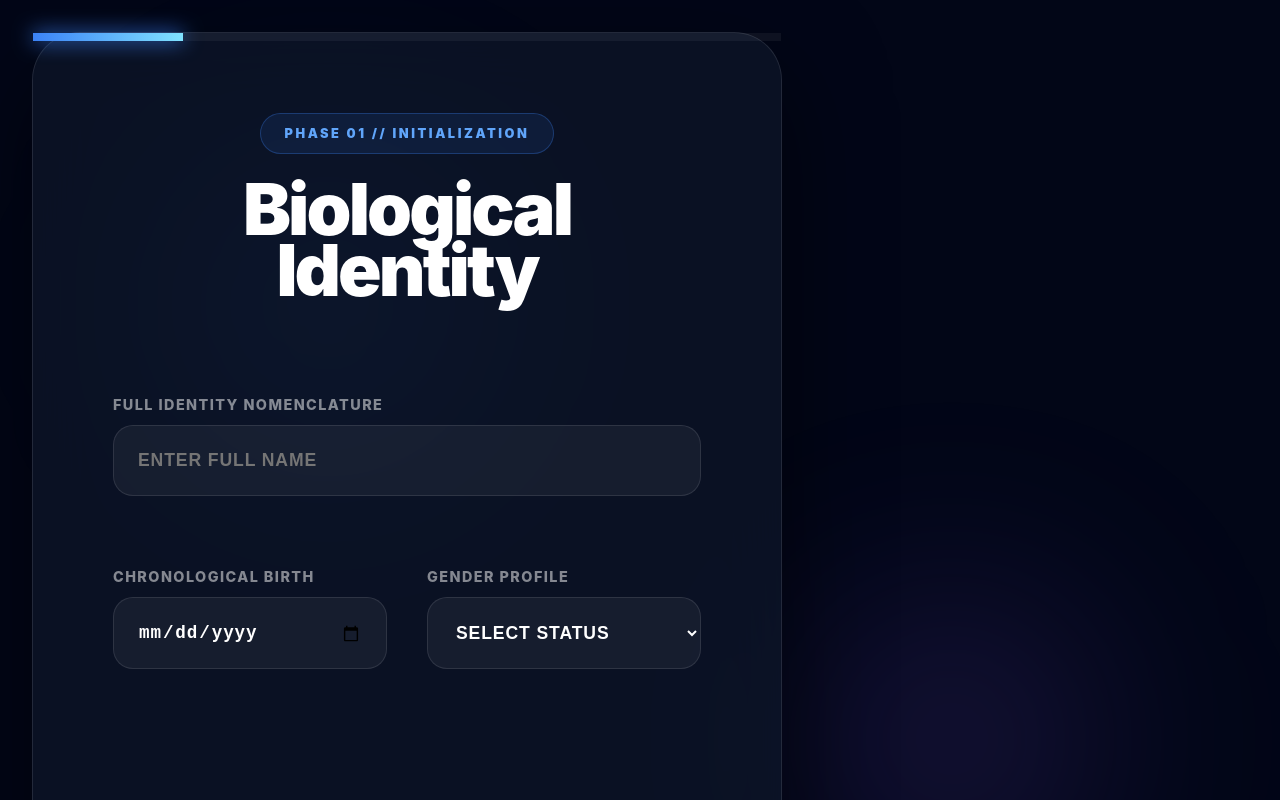
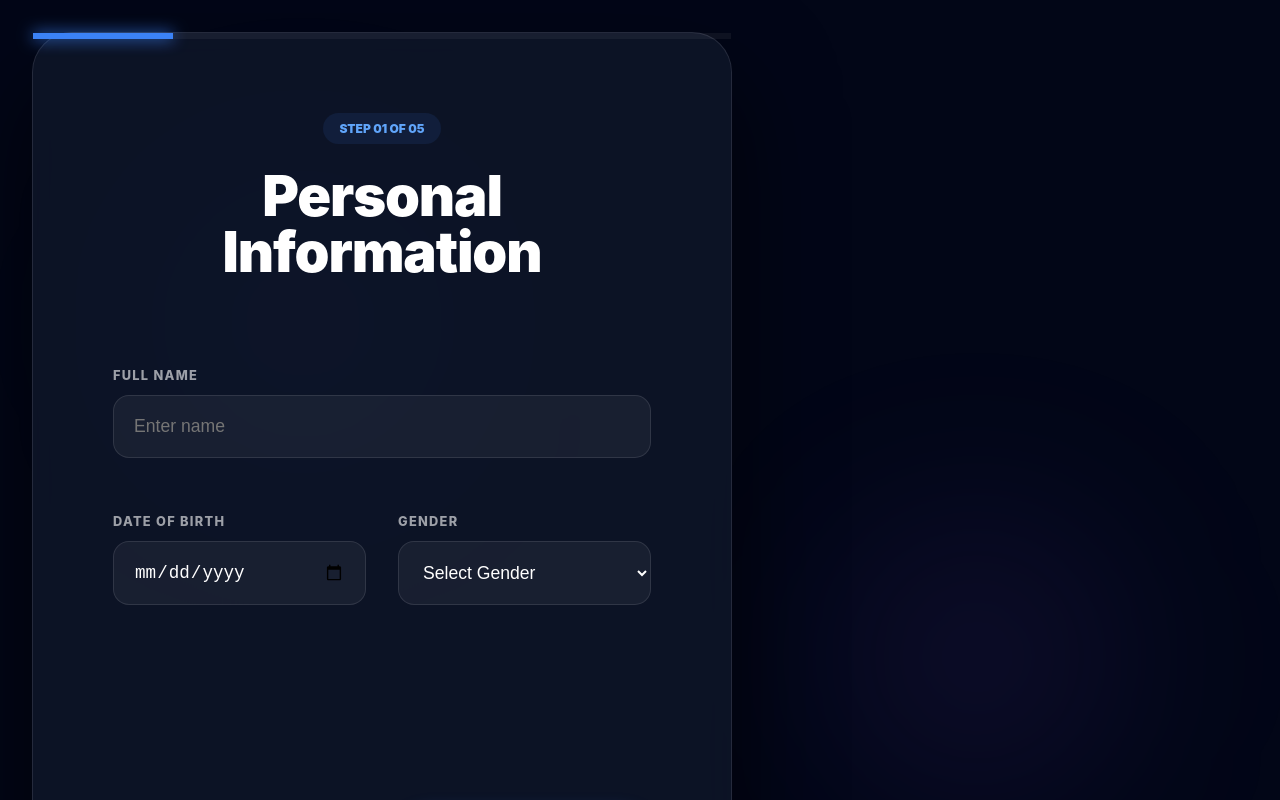
Before and after one commit to JoushaNandhu/gym-V_1, a Next.js app: page /onboarding in a window 1280 px wide. Shown: the top 800 px of the page. Built offline with nearby package versions, Linux system fonts and the light colour scheme.

Commit message:
feat: simplified English terminology across onboarding and reports (V4.3)

```diff
--- a/src/app/onboarding/page.tsx
+++ b/src/app/onboarding/page.tsx
@@ -5,8 +5,8 @@ import { useRouter } from "next/navigation";
 import { motion, AnimatePresence } from "framer-motion";
 import { differenceInYears, differenceInMonths } from "date-fns";
 import {
-  ChevronRight, ChevronLeft, Sparkles, User, MapPin, Scale, Stethoscope, Target, Calendar as CalendarIcon,
-  Upload, Plus, Trash2, Pill, Activity, ShieldBox, Orbit, Cpu, Zap
+  ChevronRight, ChevronLeft, Sparkles, Target, Calendar as CalendarIcon,
+  Upload, Plus, Trash2, Pill, Activity, Cpu, Zap
 } from "lucide-react";
 
 const countries = ["Australia", "Brazil", "Canada", "France", "Germany", "India", "Japan", "South Africa", "United Kingdom", "USA"].sort();
@@ -35,7 +35,7 @@ export default function OnboardingPage() {
         const today = new Date();
         const years = differenceInYears(today, birthDate);
         const months = differenceInMonths(today, birthDate) % 12;
-        let ageStr = `${years}y ${months}m`;
+        let ageStr = `${years} Years, ${months} Months`;
         setFormData(prev => ({ ...prev, age: ageStr }));
       } catch (e) { console.error(e); }
     }
@@ -70,81 +70,77 @@ export default function OnboardingPage() {
   return (
     <div className="onboarding-bg flex-center" style={{ minHeight: '100vh', background: '#020617', padding: '2rem', position: 'relative', overflow: 'hidden' }}>
 
-      {/* Animated Mesh Gradients for V4 UI */}
-      <div style={{ position: 'absolute', top: '10%', left: '10%', width: '400px', height: '400px', background: 'radial-gradient(circle, #3b82f640 0%, transparent 70%)', filter: 'blur(100px)', zIndex: 0 }} />
-      <div style={{ position: 'absolute', bottom: '10%', right: '10%', width: '400px', height: '400px', background: 'radial-gradient(circle, #8b5cf640 0%, transparent 70%)', filter: 'blur(100px)', zIndex: 0 }} />
+      <div style={{ position: 'absolute', top: '15%', left: '10%', width: '350px', height: '350px', background: 'radial-gradient(circle, #3b82f630 0%, transparent 70%)', filter: 'blur(100px)', zIndex: 0 }} />
+      <div style={{ position: 'absolute', bottom: '15%', right: '10%', width: '350px', height: '350px', background: 'radial-gradient(circle, #8b5cf630 0%, transparent 70%)', filter: 'blur(100px)', zIndex: 0 }} />
 
       <AnimatePresence mode="wait">
         <motion.div
-           key={step} initial={{ opacity: 0, scale: 0.95, filter: 'blur(10px)' }} animate={{ opacity: 1, scale: 1, filter: 'blur(0px)' }} exit={{ opacity: 0, scale: 1.05, filter: 'blur(10px)' }}
-           transition={{ duration: 0.6, type: "spring", bounce: 0.3 }}
+           key={step} initial={{ opacity: 0, y: 20 }} animate={{ opacity: 1, y: 0 }} exit={{ opacity: 0, y: -20 }}
+           transition={{ duration: 0.4 }}
            className="cyber-card"
-           style={{ width: '100%', maxWidth: '750px', background: 'rgba(15, 23, 42, 0.7)', backdropFilter: 'blur(30px)', border: '1px solid rgba(255,255,255,0.1)', padding: '5rem', borderRadius: '3rem', position: 'relative', zIndex: 1, boxShadow: '0 40px 100px rgba(0,0,0,0.5)' }}
+           style={{ width: '100%', maxWidth: '700px', background: 'rgba(15, 23, 42, 0.8)', backdropFilter: 'blur(20px)', border: '1px solid rgba(255,255,255,0.1)', padding: '5rem', borderRadius: '2.5rem', position: 'relative', zIndex: 1, boxShadow: '0 50px 100px rgba(0,0,0,0.6)' }}
         >
-          {/* Progress Indicator */}
-          <div style={{ position: 'absolute', top: 0, left: 0, width: '100%', height: '8px', background: 'rgba(255,255,255,0.05)' }}>
-            <motion.div initial={{ width: 0 }} animate={{ width: `${(step / 5) * 100}%` }} style={{ height: '100%', background: 'linear-gradient(90deg, #3b82f6, #80e2ff)', boxShadow: '0 0 20px #3b82f6' }} />
+          <div style={{ position: 'absolute', top: 0, left: 0, width: '100%', height: '6px', background: 'rgba(255,255,255,0.05)' }}>
+            <motion.div initial={{ width: 0 }} animate={{ width: `${(step / 5) * 100}%` }} style={{ height: '100%', background: '#3b82f6', boxShadow: '0 0 15px #3b82f6' }} />
           </div>
 
           <div style={{ textAlign: 'center', marginBottom: '4rem' }}>
-            <div style={{ display: 'inline-flex', padding: '0.75rem 1.5rem', background: 'rgba(59, 130, 246, 0.1)', border: '1px solid rgba(59, 130, 246, 0.3)', borderRadius: '2rem', color: '#60a5fa', fontSize: '0.8rem', fontWeight: 900, letterSpacing: '0.2em', marginBottom: '1.5rem' }}>
-              PHASE 0{step} // INITIALIZATION
+            <div style={{ display: 'inline-flex', padding: '0.5rem 1rem', background: 'rgba(59, 130, 246, 0.1)', borderRadius: '1rem', color: '#60a5fa', fontSize: '0.75rem', fontWeight: 900, marginBottom: '1.5rem' }}>
+              STEP 0{step} OF 05
             </div>
-            <h1 style={{ color: '#fff', fontSize: '4.5rem', fontWeight: 950, letterSpacing: '-0.04em', lineHeight: 0.85 }}>
-               {step === 1 && "Biological Identity"}
-               {step === 2 && "Global Node"}
-               {step === 3 && "Physique Axis"}
-               {step === 4 && "Clinical Vault"}
-               {step === 5 && "Operational Goal"}
+            <h1 style={{ color: '#fff', fontSize: '3.5rem', fontWeight: 950, letterSpacing: '-0.02em' }}>
+               {step === 1 && "Personal Information"}
+               {step === 2 && "Locality Details"}
+               {step === 3 && "Physical Details"}
+               {step === 4 && "Medical History"}
+               {step === 5 && "Application Goal"}
             </h1>
           </div>
 
-          <div style={{ minHeight: '400px' }}>
+          <div style={{ minHeight: '380px' }}>
             {step === 1 && (
-              <motion.div initial={{ y: 20 }} animate={{ y: 0 }} style={{ display: 'flex', flexDirection: 'column', gap: '2.5rem' }}>
+              <div style={{ display: 'flex', flexDirection: 'column', gap: '2rem' }}>
                 <div>
-                  <label style={{ color: 'rgba(255,255,255,0.5)' }}>Full Identity Nomenclature</label>
-                  <input className="cyber-input" type="text" value={formData.name} onChange={e => setFormData({...formData, name: e.target.value})} placeholder="ENTER FULL NAME" />
+                  <label>Full Name</label>
+                  <input className="cyber-input" type="text" value={formData.name} onChange={e => setFormData({...formData, name: e.target.value})} placeholder="Enter name" />
                 </div>
-
-                <div style={{ display: 'grid', gridTemplateColumns: '1fr 1fr', gap: '2.5rem' }}>
+                <div style={{ display: 'grid', gridTemplateColumns: '1fr 1fr', gap: '2rem' }}>
                   <div>
-                    <label style={{ color: 'rgba(255,255,255,0.5)' }}>Chronological Birth</label>
+                    <label>Date of Birth</label>
                     <input className="cyber-input" type="date" value={formData.dob} onChange={e => setFormData({...formData, dob: e.target.value})} />
                   </div>
                   <div>
-                    <label style={{ color: 'rgba(255,255,255,0.5)' }}>Gender Profile</label>
+                    <label>Gender</label>
                     <select className="cyber-input" value={formData.gender} onChange={e => setFormData({...formData, gender: e.target.value})}>
-                        <option value="">SELECT STATUS</option>
-                        <option value="Male">MALE</option>
-                        <option value="Female">FEMALE</option>
-                        <option value="Non-Binary">NON-BINARY</option>
+                        <option value="">Select Gender</option>
+                        <option value="Male">Male</option>
+                        <option value="Female">Female</option>
+                        <option value="Non-Binary">Non-Binary</option>
                     </select>
                   </div>
                 </div>
-
                 {formData.age && (
-                  <motion.div initial={{ scale: 0.8 }} animate={{ scale: 1 }} style={{ padding: '3rem', background: 'linear-gradient(135deg, #1e40af, #3b82f6)', borderRadius: '2rem', textAlign: 'center', boxShadow: '0 20px 50px rgba(59, 130, 246, 0.3)' }}>
-                    <p style={{ color: 'rgba(255,255,255,0.7)', fontSize: '0.8rem', fontWeight: 900, letterSpacing: '0.3em' }}>CALIBRATED AGE</p>
-                    <h2 style={{ fontSize: '4.5rem', fontWeight: 950, color: '#fff', margin: 0 }}>{formData.age}</h2>
-                  </motion.div>
+                  <div style={{ padding: '2.5rem', background: 'linear-gradient(135deg, #1e40af, #3b82f6)', borderRadius: '1.5rem', textAlign: 'center' }}>
+                    <p style={{ color: '#fff', fontSize: '0.8rem', fontWeight: 800 }}>YOUR CALCULATED AGE</p>
+                    <h2 style={{ fontSize: '3rem', fontWeight: 950, color: '#fff', margin: 0 }}>{formData.age}</h2>
+                  </div>
                 )}
-              </motion.div>
+              </div>
             )}
 
             {step === 2 && (
-              <div style={{ display: 'flex', flexDirection: 'column', gap: '3rem' }}>
-                <div><label>Host Country</label><select className="cyber-input" value={formData.country} onChange={e => setFormData({...formData, country: e.target.value, state: ""})}><option value="">SELECT DOMICILE</option>{countries.map(c => <option key={c} value={c}>{c}</option>)}</select></div>
-                <div><label>Local Node (State)</label>{statesMap[formData.country] ? (<select className="cyber-input" value={formData.state} onChange={e => setFormData({...formData, state: e.target.value})}><option value="">SELECT STATE</option>{statesMap[formData.country].map((s: string) => <option key={s} value={s}>{s}</option>)}</select>) : (<input className="cyber-input" type="text" value={formData.state} placeholder="TYPE STATE NAME" onChange={e => setFormData({...formData, state: e.target.value})} />)}</div>
+              <div style={{ display: 'flex', flexDirection: 'column', gap: '2.5rem' }}>
+                <div><label>Country</label><select className="cyber-input" value={formData.country} onChange={e => setFormData({...formData, country: e.target.value, state: ""})}><option value="">Select Country</option>{countries.map(c => <option key={c} value={c}>{c}</option>)}</select></div>
+                <div><label>State</label>{statesMap[formData.country] ? (<select className="cyber-input" value={formData.state} onChange={e => setFormData({...formData, state: e.target.value})}><option value="">Select State</option>{statesMap[formData.country].map((s: string) => <option key={s} value={s}>{s}</option>)}</select>) : (<input className="cyber-input" type="text" value={formData.state} placeholder="Enter state" onChange={e => setFormData({...formData, state: e.target.value})} />)}</div>
               </div>
             )}
 
             {step === 3 && (
-              <div style={{ display: 'flex', flexDirection: 'column', gap: '3rem' }}>
-                <div><label>Net Biological Mass (kg)</label><input className="cyber-input" type="number" value={formData.weight} onChange={e => setFormData({...formData, weight: e.target.value})} placeholder="00.0" /></div>
-                <div style={{ display: 'grid', gridTemplateColumns: '1fr 1fr', gap: '2.5rem' }}>
-                  <div><label>Vertical Stature</label><input className="cyber-input" type="number" value={formData.height} onChange={e => setFormData({...formData, height: e.target.value})} placeholder="000" /></div>
-                  <div><label>Measurement Axis</label><select className="cyber-input" value={formData.heightUnit} onChange={e => setFormData({...formData, heightUnit: e.target.value})}><option value="cm">CM</option><option value="feet">FT</option></select></div>
+              <div style={{ display: 'flex', flexDirection: 'column', gap: '2.5rem' }}>
+                <div><label>Weight (kg)</label><input className="cyber-input" type="number" value={formData.weight} onChange={e => setFormData({...formData, weight: e.target.value})} placeholder="e.g. 70" /></div>
+                <div style={{ display: 'grid', gridTemplateColumns: '1fr 1fr', gap: '2rem' }}>
+                  <div><label>Height</label><input className="cyber-input" type="number" value={formData.height} onChange={e => setFormData({...formData, height: e.target.value})} placeholder="e.g. 170" /></div>
+                  <div><label>Unit</label><select className="cyber-input" value={formData.heightUnit} onChange={e => setFormData({...formData, heightUnit: e.target.value})}><option value="cm">cm</option><option value="feet">feet</option></select></div>
                 </div>
               </div>
             )}
@@ -152,18 +148,18 @@ export default function OnboardingPage() {
             {step === 4 && (
               <div>
                   <div className="cyber-upload-zone" onClick={() => fileInputRef.current?.click()}>
-                    <Cpu size={48} color="#60a5fa" style={{ marginBottom: '1.5rem' }} />
-                    <h3 style={{ color: '#fff', fontSize: '1.8rem' }}>Direct Bio-Upload</h3>
-                    <p style={{ color: 'rgba(255,255,255,0.4)', marginTop: '0.5rem' }}>DOCX, PDF, XLS, JPG supported</p>
+                    <Upload size={32} color="#60a5fa" style={{ marginBottom: '1rem' }} />
+                    <h3 style={{ color: '#fff' }}>Upload Medical Reports</h3>
+                    <p style={{ color: 'rgba(255,255,255,0.4)', marginTop: '0.5rem' }}>PDF, Images, Excel, Word</p>
                     <input type="file" multiple className="hidden" ref={fileInputRef} onChange={handleFileChange} accept="image/*,.pdf,.doc,.docx,.xls,.xlsx" />
                   </div>
-                  <div style={{ display: 'flex', flexWrap: 'wrap', gap: '0.75rem', marginTop: '1.5rem' }}>{formData.uploadedFiles.map((fn, i) => <span key={i} className="cyber-badge">{fn}</span>)}</div>
+                  <div style={{ display: 'flex', flexWrap: 'wrap', gap: '0.5rem', marginTop: '1rem' }}>{formData.uploadedFiles.map((fn, i) => <span key={i} className="cyber-badge">{fn}</span>)}</div>
 
-                  <div style={{ marginTop: '4rem' }}>
-                    <label>Assisted Medication Protocol?</label>
+                  <div style={{ marginTop: '3.5rem' }}>
+                    <label>Are you taking any medication?</label>
                     <div style={{ display: 'flex', gap: '1.5rem', marginTop: '1.5rem' }}>
-                        <button style={{ flex: 1 }} className={formData.medication === 'Yes' ? 'cyber-btn-active' : 'cyber-btn'} onClick={() => setFormData({...formData, medication: 'Yes'})}>YES [ON]</button>
-                        <button style={{ flex: 1 }} className={formData.medication === 'No' ? 'cyber-btn-active' : 'cyber-btn'} onClick={() => setFormData({...formData, medication: 'No'})}>NO [OFF]</button>
+                        <button style={{ flex: 1 }} className={formData.medication === 'Yes' ? 'cyber-btn-active' : 'cyber-btn'} onClick={() => setFormData({...formData, medication: 'Yes'})}>YES</button>
+                        <button style={{ flex: 1 }} className={formData.medication === 'No' ? 'cyber-btn-active' : 'cyber-btn'} onClick={() => setFormData({...formData, medication: 'No'})}>NO</button>
                     </div>
                   </div>
               </div>
@@ -172,85 +168,29 @@ export default function OnboardingPage() {
             {step === 5 && (
               <div style={{ display: 'grid', gridTemplateColumns: '1fr 1fr', gap: '2rem' }}>
                 {['Weight Gain', 'Weight Loss', 'Healthy', 'Muscle Gain'].map(goal => (
-                  <button key={goal} className={formData.goal === goal ? 'cyber-btn-active' : 'cyber-btn'} onClick={() => setFormData({...formData, goal})} style={{ height: '160px', flexDirection: 'column', borderRadius: '2.5rem' }}>
-                    <Target size={36} />
-                    <span style={{ fontSize: '1.1rem', fontWeight: 900, marginTop: '1rem' }}>{goal}</span>
+                  <button key={goal} className={formData.goal === goal ? 'cyber-btn-active' : 'cyber-btn'} onClick={() => setFormData({...formData, goal})} style={{ height: '140px', flexDirection: 'column', borderRadius: '1.5rem' }}>
+                    <Target size={32} />
+                    <span style={{ fontSize: '1rem', fontWeight: 900, marginTop: '0.5rem' }}>{goal}</span>
                   </button>
                 ))}
               </div>
             )}
           </div>
 
-          <div style={{ display: 'flex', gap: '3rem', marginTop: '6rem' }}>
-            <button className="cyber-btn" onClick={step === 1 ? () => router.push("/login") : handleBack} style={{ flex: 1 }}>{step === 1 ? 'CANCEL' : 'BACK'}</button>
-            <button className="cyber-btn-active" onClick={step === 5 ? handleSubmit : handleNext} style={{ flex: 1 }}>{step === 5 ? 'INITIALIZE FINAL' : 'PROCEED'} <ChevronRight size={18} /></button>
+          <div style={{ display: 'flex', gap: '2rem', marginTop: '5rem' }}>
+            <button className="cyber-btn" onClick={handleBack} disabled={step === 1} style={{ flex: 1 }}>{step === 1 ? 'CANCEL' : 'BACK'}</button>
+            <button className="cyber-btn-active" onClick={step === 5 ? handleSubmit : handleNext} style={{ flex: 1 }}>{step === 5 ? 'FINISH' : 'NEXT'} <ChevronRight size={18} /></button>
           </div>
         </motion.div>
       </AnimatePresence>
 
       <style jsx global>{`
-        .cyber-input {
-          background: rgba(255,255,255,0.05) !important;
-          border: 1px solid rgba(255,255,255,0.1) !important;
-          color: #fff !important;
-          font-weight: 700 !important;
-          letter-spacing: 0.05em !important;
-          padding: 1.5rem !important;
-          border-radius: 1.25rem !important;
-        }
-        .cyber-input:focus {
-          border-color: #3b82f6 !important;
-          background: rgba(255,255,255,0.1) !important;
-          box-shadow: 0 0 20px rgba(59, 130, 246, 0.2) !important;
-        }
-        .cyber-btn {
-          background: rgba(255,255,255,0.05);
-          border: 1px solid rgba(255,255,255,0.1);
-          color: rgba(255,255,255,0.6);
-          padding: 1.5rem;
-          border-radius: 4rem;
-          font-weight: 900;
-          transition: all 0.3s;
-        }
-        .cyber-btn:hover {
-          background: rgba(255,255,255,0.1);
-          color: #fff;
-        }
-        .cyber-btn-active {
-          background: linear-gradient(135deg, #3b82f6, #8b5cf6);
-          color: #fff;
-          padding: 1.5rem;
-          border-radius: 4rem;
-          font-weight: 950;
-          box-shadow: 0 15px 30px rgba(59, 130, 246, 0.4);
-          transition: all 0.3s;
-        }
-        .cyber-btn-active:hover {
-          transform: translateY(-5px);
-          box-shadow: 0 20px 40px rgba(59, 130, 246, 0.6);
-        }
-        .cyber-upload-zone {
-          border: 2px dashed rgba(255,255,255,0.2);
-          background: rgba(255,255,255,0.02);
-          border-radius: 2.5rem;
-          padding: 5rem;
-          text-align: center;
-          cursor: pointer;
-          transition: all 0.3s;
-        }
-        .cyber-upload-zone:hover {
-          border-color: #3b82f6;
-          background: rgba(255,255,255,0.05);
-        }
-        .cyber-badge {
-          background: rgba(59, 130, 246, 0.2);
-          color: #60a5fa;
-          padding: 0.5rem 1rem;
-          border-radius: 2rem;
-          font-size: 0.75rem;
-          font-weight: 800;
-          border: 1px solid rgba(59, 130, 246, 0.3);
-        }
+        .cyber-input { background: rgba(255,255,255,0.05) !important; border: 1px solid rgba(255,255,255,0.1) !important; color: #fff !important; padding: 1.25rem !important; border-radius: 1rem !important; }
+        .cyber-btn { background: rgba(255,255,255,0.05); border: 1px solid rgba(255,255,255,0.1); color: #fff; padding: 1.25rem; border-radius: 3rem; font-weight: 900; }
+        .cyber-btn-active { background: #3b82f6; color: #fff; padding: 1.25rem; border-radius: 3rem; font-weight: 950; box-shadow: 0 10px 20px rgba(59, 130, 246, 0.4); }
+        .cyber-upload-zone { border: 2px dashed rgba(255,255,255,0.2); background: rgba(255,255,255,0.03); border-radius: 1.5rem; padding: 3rem; text-align: center; cursor: pointer; }
+        .cyber-badge { background: rgba(59,130,246,0.2); color: #60a5fa; padding: 0.4rem 0.8rem; border-radius: 2rem; font-size: 0.7rem; }
+        label { color: rgba(255,255,255,0.6); font-size: 0.8rem; font-weight: 800; text-transform: uppercase; margin-top: 1.5rem; display: block; }
       `}</style>
     </div>
   );
```
Also changed, not shown: src/app/dashboard/reports/page.tsx (+17 -27 lines).
